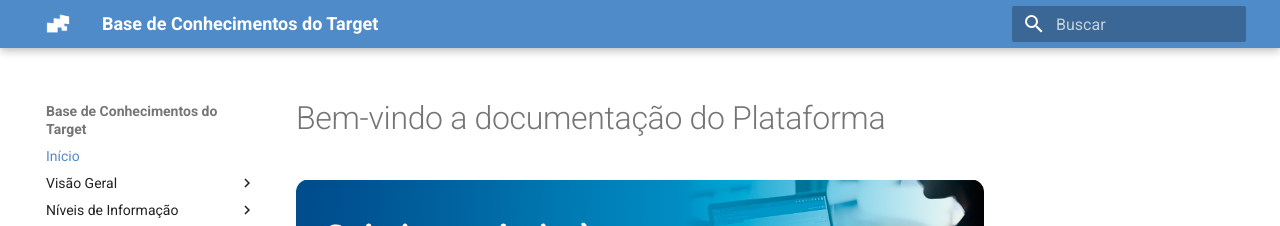
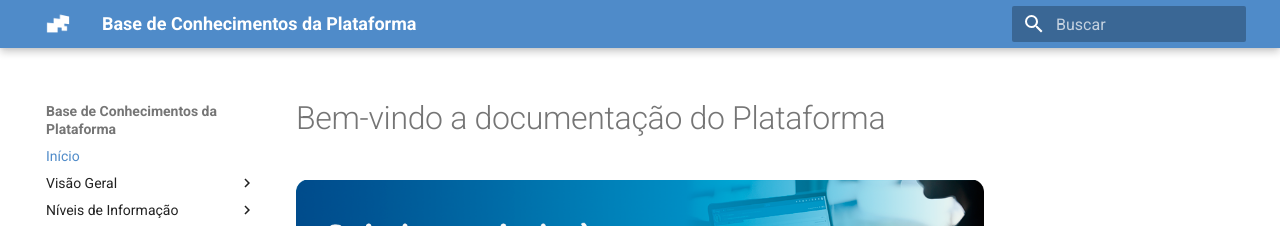
Before and after one commit to facilit/facilit.github.io, an MkDocs documentation site: the page built from docs/index.md, in a window 1280 px wide. Shown: the top 226 px of the page. Built offline with MkDocs 1.6.1 and Material for MkDocs 9.7.7, drawn with Linux system fonts in a browser that asks for light colours.

Commit message:
Update mkdocs.yml

```diff
--- a/mkdocs.yml
+++ b/mkdocs.yml
@@ -1,4 +1,4 @@
-site_name: Base de Conhecimentos do Target
+site_name: Base de Conhecimentos da Plataforma
 site_url: https://172.19.4.153:8000
 theme:
   name: material
```
